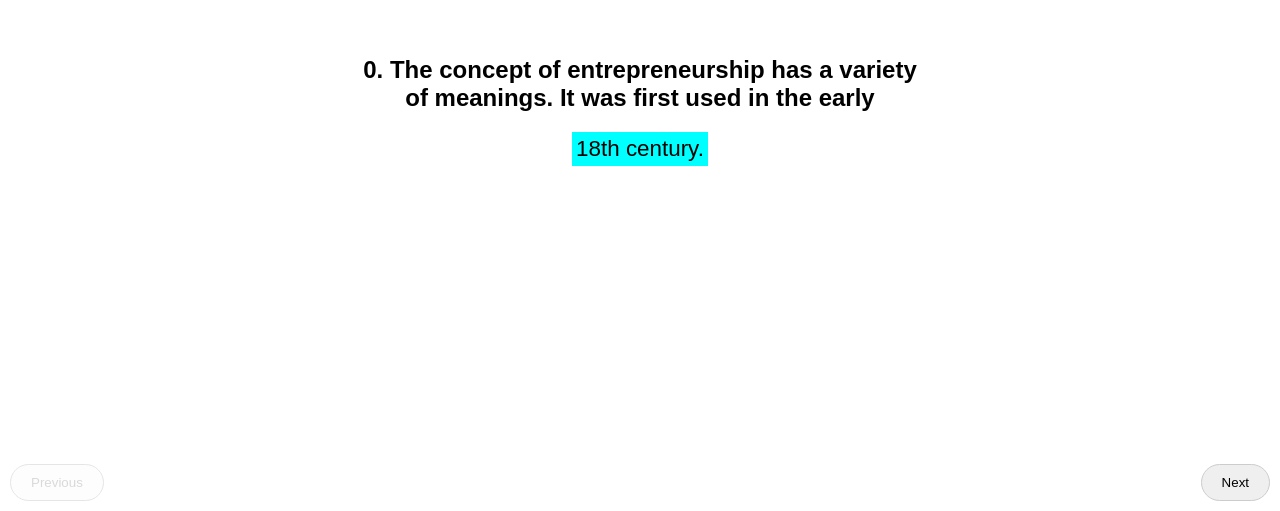
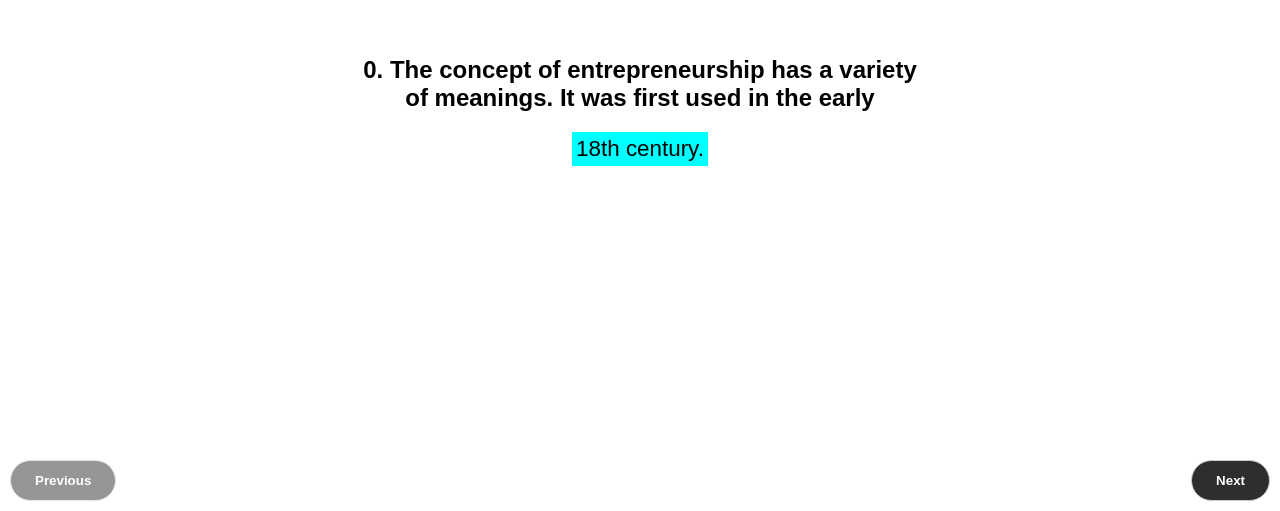
Before and after one commit to tobi-awolaju-21/futaent, a plain HTML site: page index.html in a window 1280 px wide. Shown: the part 289-800 px from the top of the page. Drawn offline with Linux system fonts and the light colour scheme.

Commit message:
slsnbbsjs:C#

```diff
--- a/style.css
+++ b/style.css
@@ -38,11 +38,14 @@ body {
 }
 
 .navigation button {
-    padding: 10px 20px;
+    padding: 12px 24px;
     border: 1px solid #ccc;
     border-radius: 100px;
     cursor: pointer;
     margin: 10px;
+    color: #fff;
+    background-color: #2e2e2e;
+    font-weight: 600;
 }
 
 #prev-btn[disabled] {
```
